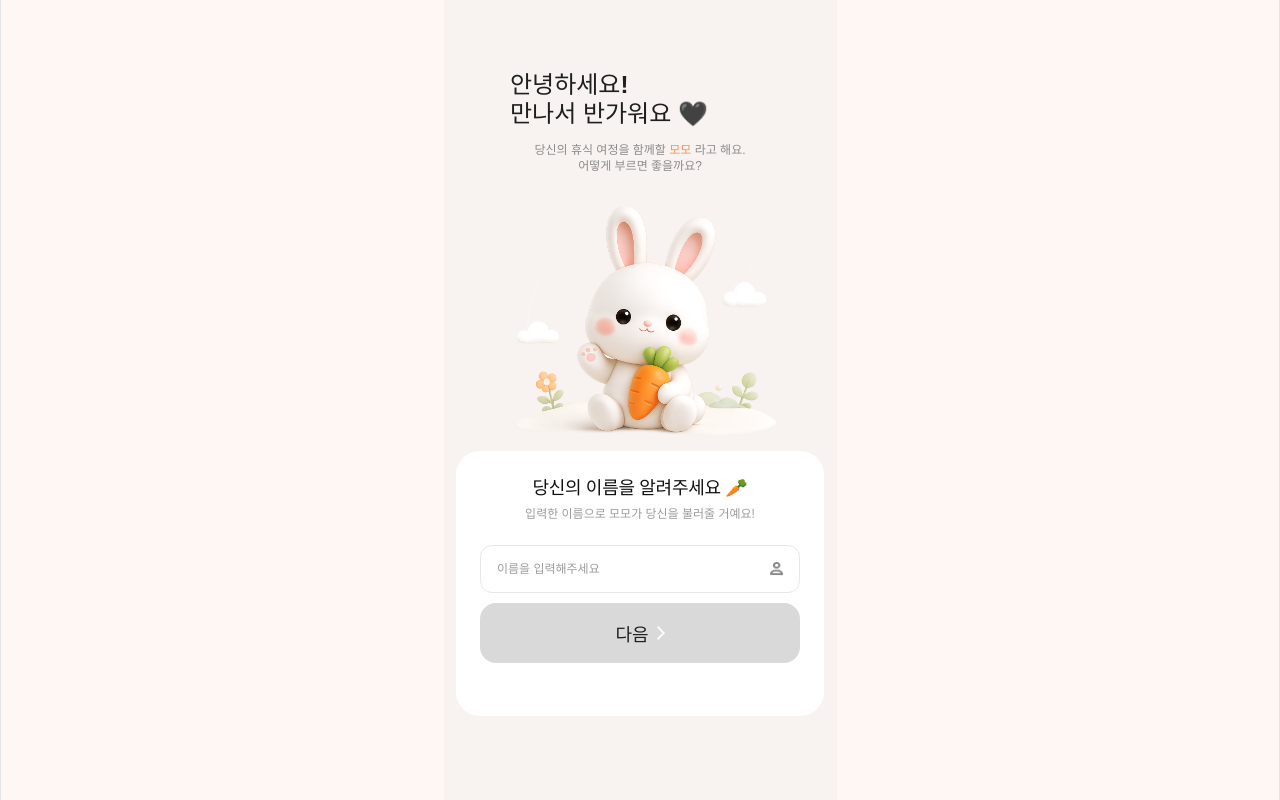
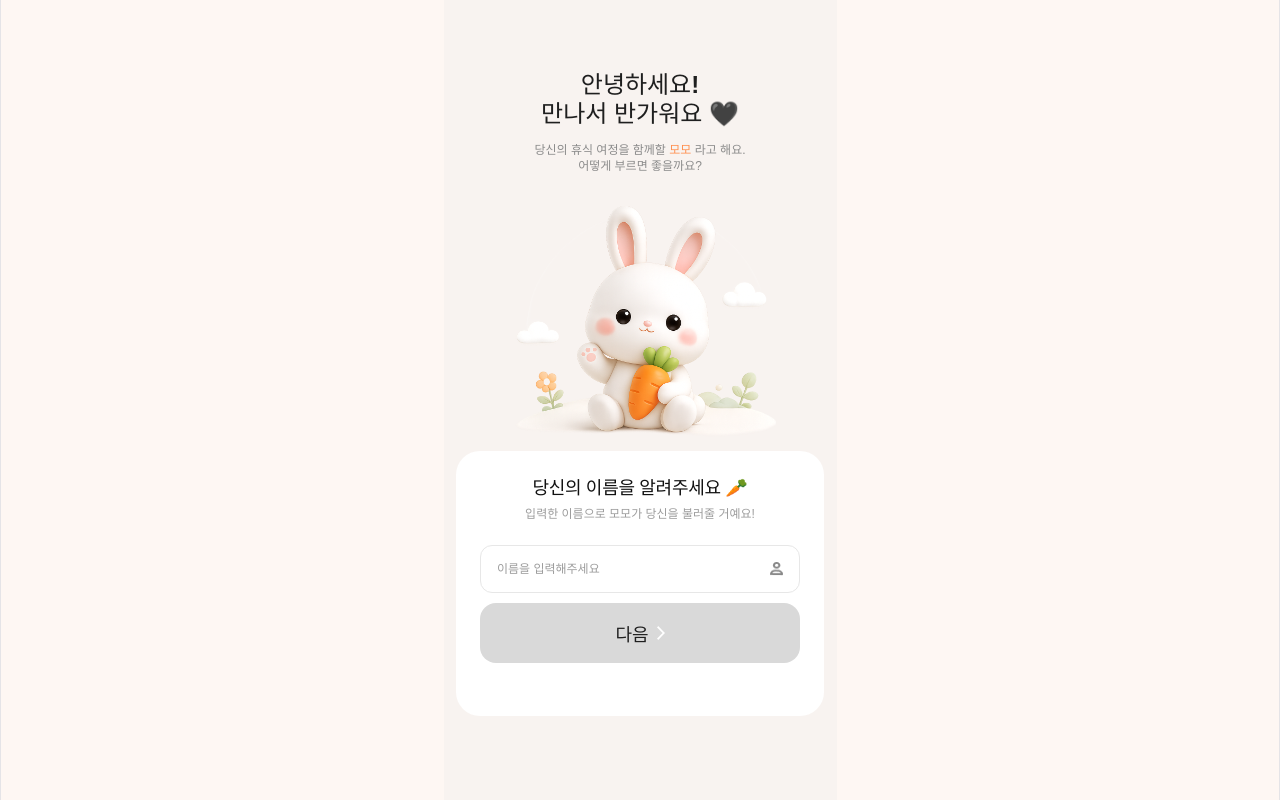
Before and after one commit to nyeohijyul/rabbit-frontend, a React (Vite) app: page / in a window 1280 px wide. Built offline with nearby package versions, Linux system fonts and the light colour scheme; a web font is replaced by a local one.

Commit message:
fix: onboarding scroll and layout

```diff
--- a/src/components/Onboarding.css
+++ b/src/components/Onboarding.css
@@ -20,22 +20,33 @@ body {
 
 .onboarding {
   width: 393px;
-  height: 852px;
+  min-height: 100dvh;
   margin: 0 auto;
-  overflow: hidden;
   background: #f8f3f0;
   padding-top: 70px;
+  overflow-y: auto;
+
+  padding-bottom: 120px;
+  overflow-x: hidden;
 }
 
 .onboarding-title {
-  width: 260px;
+  width: 100%;
   margin: 0 auto;
   text-align: center;
   color: #111;
+
+  display: flex;
+  flex-direction: column;
+  align-items: center;
 }
 
 .onboarding-title span {
   display: block;
+  width: 100%;
+  text-align: center;
+
+
   font-size: 24px;
   font-weight: 600;
   line-height: 29px;
```
